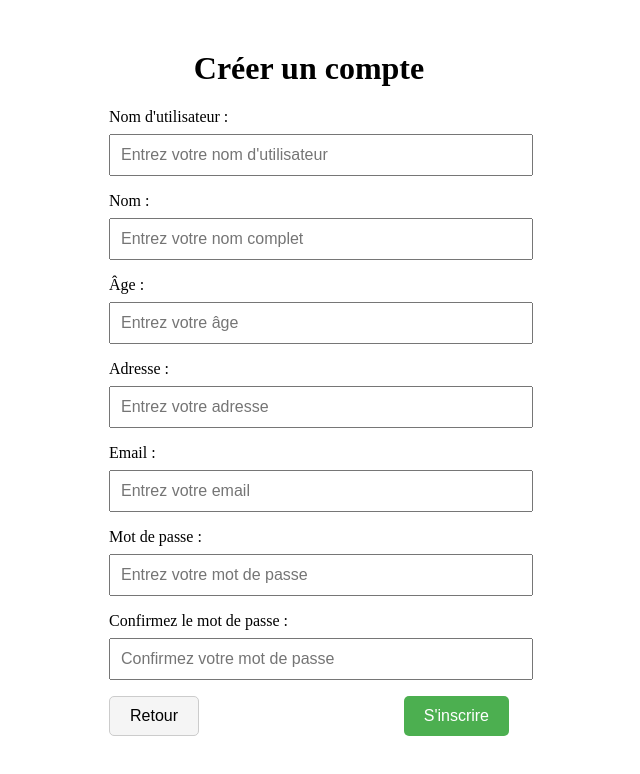
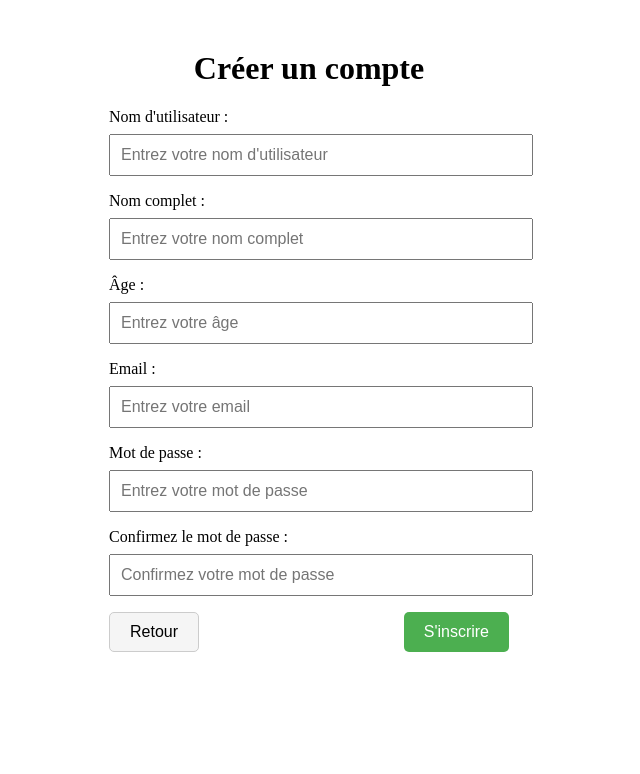
Before and after one commit to BattleCheap/React, a React (Vite) app: page /register in a window 1280 px wide. Shown: the top 774 px of the page, without its empty margins (331-971 px from the left). Built offline with nearby package versions, Linux system fonts and the light colour scheme.

Commit message:
Update Register.jsx

```diff
--- a/src/pages/Register.jsx
+++ b/src/pages/Register.jsx
@@ -3,13 +3,12 @@ import { useNavigate } from "react-router-dom";
 
 function Register() {
   const [username, setUsername] = useState(""); // Nom d'utilisateur
-  const [name, setName] = useState(""); // Nom
+  const [name, setName] = useState(""); // Nom complet
   const [age, setAge] = useState(""); // Âge
-  const [address, setAddress] = useState(""); // Adresse
-  const [email, setEmail] = useState("");
-  const [password, setPassword] = useState("");
-  const [confirmPassword, setConfirmPassword] = useState("");
-  const [error, setError] = useState(null);
+  const [email, setEmail] = useState(""); // Email
+  const [password, setPassword] = useState(""); // Mot de passe
+  const [confirmPassword, setConfirmPassword] = useState(""); // Confirmation du mot de passe
+  const [error, setError] = useState(null); // Erreur d'inscription
   const navigate = useNavigate();
 
   const handleSubmit = async (e) => {
@@ -29,8 +28,7 @@ function Register() {
         body: JSON.stringify({
           username,
           name,
-          age,
-          address,
+          age: parseInt(age), // Convertir l'âge en entier
           email,
           password,
         }),
@@ -49,7 +47,7 @@ function Register() {
   };
 
   const handleBack = () => {
-    navigate("/"); // Retourne à la page d'accueil
+    navigate("/"); // Retourner à la page d'accueil
   };
 
   return (
@@ -92,7 +90,7 @@ function Register() {
             htmlFor="name"
             style={{ display: "block", marginBottom: "0.5rem" }}
           >
-            Nom :
+            Nom complet :
           </label>
           <input
             type="text"
@@ -117,23 +115,6 @@ function Register() {
             placeholder="Entrez votre âge"
             value={age}
             onChange={(e) => setAge(e.target.value)}
-            style={{ width: "100%", padding: "10px", fontSize: "16px" }}
-            required
-          />
-        </div>
-        <div style={{ marginBottom: "1rem" }}>
-          <label
-            htmlFor="address"
-            style={{ display: "block", marginBottom: "0.5rem" }}
-          >
-            Adresse :
-          </label>
-          <input
-            type="text"
-            id="address"
-            placeholder="Entrez votre adresse"
-            value={address}
-            onChange={(e) => setAddress(e.target.value)}
             style={{ width: "100%", padding: "10px", fontSize: "16px" }}
             required
           />
```
